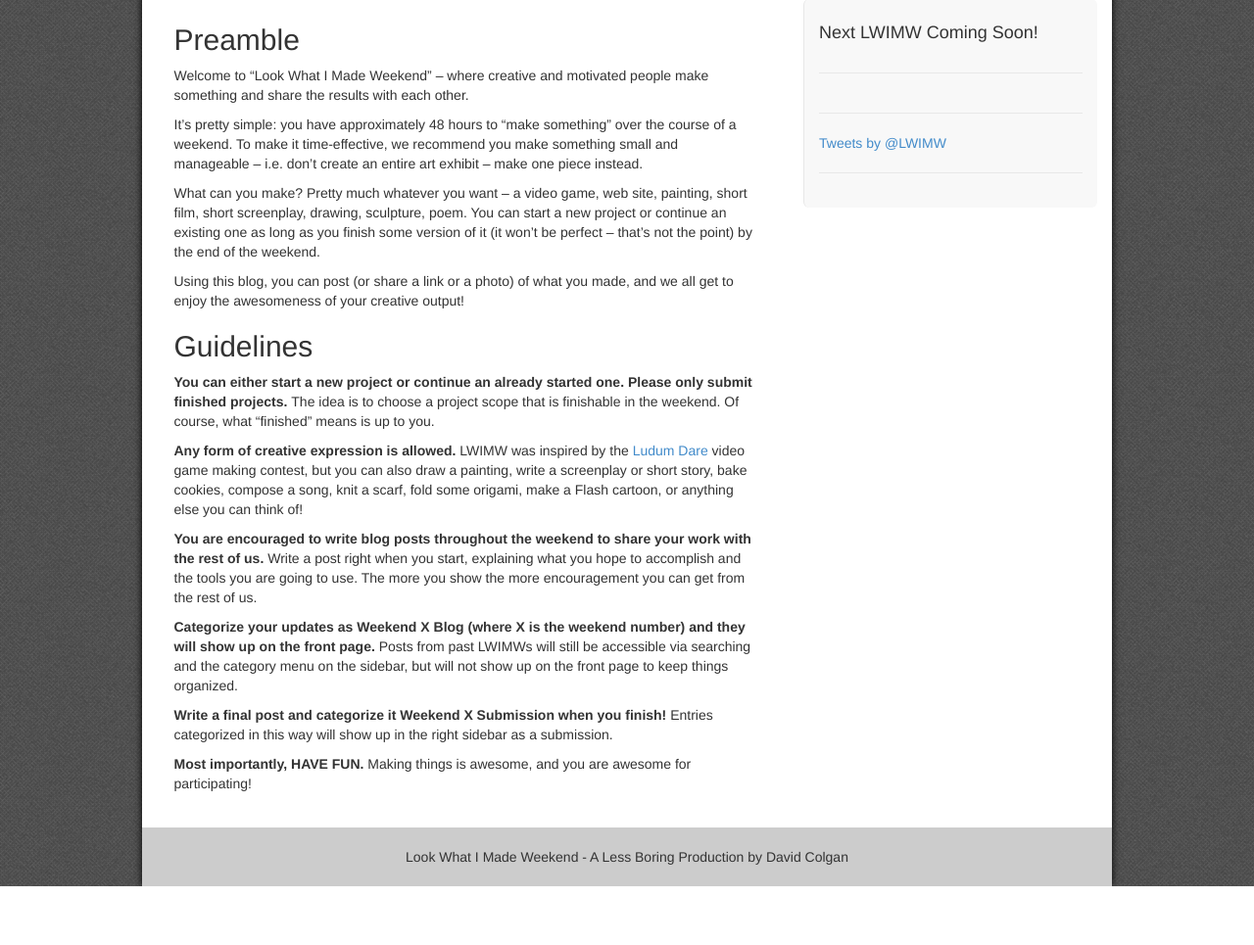
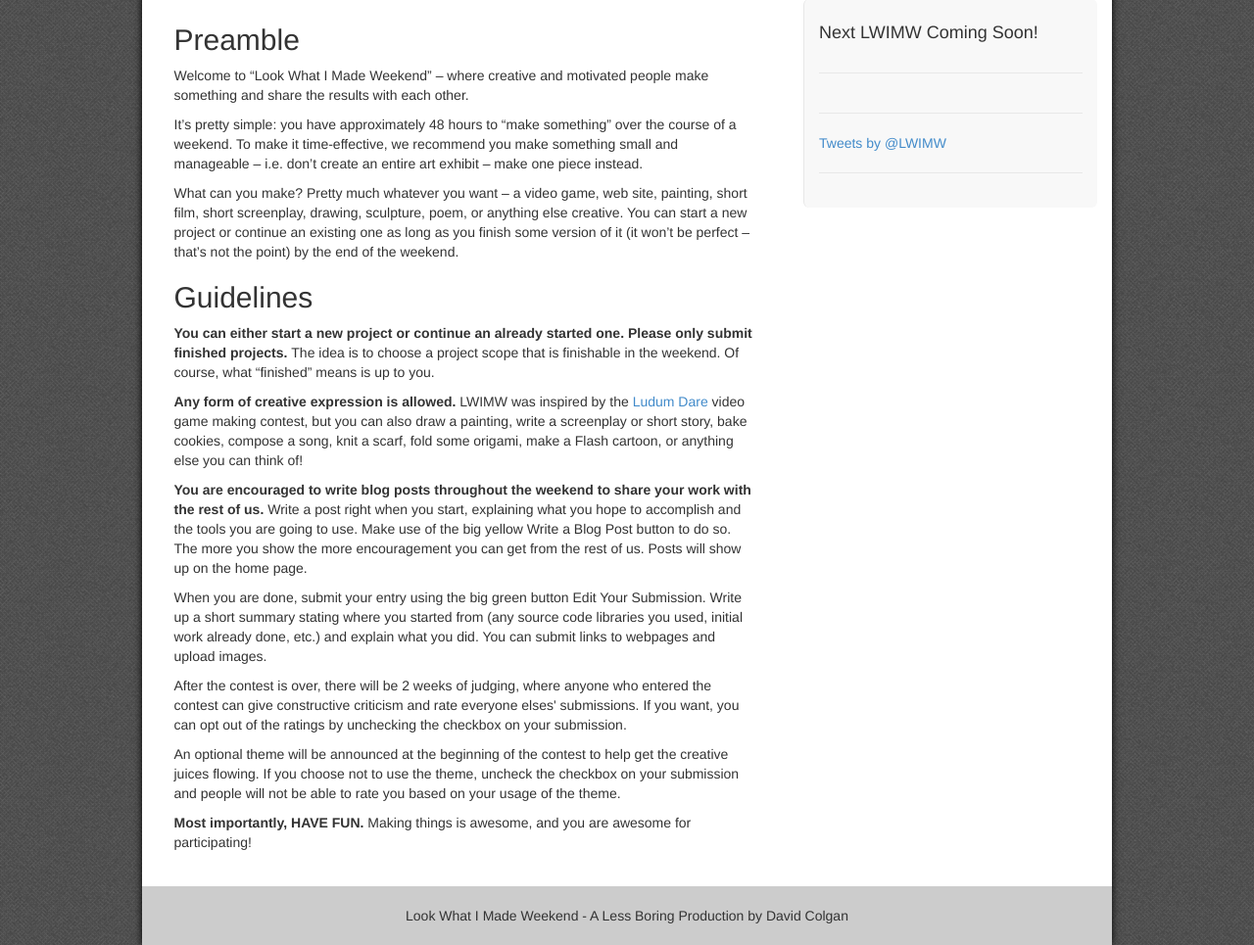
Before and after one commit to dvcolgan/lookwhatimadeweekend, a Django app: template templates/guidelines.html in a window 1280 px wide. Shown: the part 353-1318 px from the top of the page at 98% size. Before the commit the page ends 1258 px from the top, so only its background shows below. Run offline with Django 3.2, Linux system fonts and the light colour scheme; the template is opened without the code that fills it, so the values that code supplies are empty; parts of the project's set-up code (start-up, migrations or seed data) failed here and were passed over; some libraries are stand-ins or nearby versions.

Commit message:
updated guidelines

```diff
--- a/templates/guidelines.html
+++ b/templates/guidelines.html
@@ -14,9 +14,7 @@
 
 <p>It’s pretty simple: you have approximately 48 hours to &#8220;make something&#8221; over the course of a weekend. To make it time-effective, we recommend you make something small and manageable – i.e. don’t create an entire art exhibit – make one piece instead.</p>
 
-<p>What can you make? Pretty much whatever you want – a video game, web site, painting, short film, short screenplay, drawing, sculpture, poem.  You can start a new project or continue an existing one as long as you finish some version of it (it won’t be perfect – that’s not the point) by the end of the weekend.</p>
-
-<p>Using this blog, you can post (or share a link or a photo) of what you made, and we all get to enjoy the awesomeness of your creative output!</p>
+<p>What can you make? Pretty much whatever you want – a video game, web site, painting, short film, short screenplay, drawing, sculpture, poem, or anything else creative.  You can start a new project or continue an existing one as long as you finish some version of it (it won’t be perfect – that’s not the point) by the end of the weekend.</p>
 
 <h2>Guidelines</h2>
 
@@ -24,11 +22,13 @@
 
 <p><strong>Any form of creative expression is allowed.</strong>  LWIMW was inspired by the <a href="http://ludumdare.com/compo" target="_blank">Ludum Dare</a> video game making contest, but you can also draw a painting, write a screenplay or short story, bake cookies, compose a song, knit a scarf, fold some origami, make a Flash cartoon, or anything else you can think of!</p>
 
-<p><strong>You are encouraged to write blog posts throughout the weekend to share your work with the rest of us.</strong>  Write a post right when you start, explaining what you hope to accomplish and the tools you are going to use.  The more you show the more encouragement you can get from the rest of us.</p>
+<p><strong>You are encouraged to write blog posts throughout the weekend to share your work with the rest of us.</strong>  Write a post right when you start, explaining what you hope to accomplish and the tools you are going to use.  Make use of the big yellow Write a Blog Post button to do so.  The more you show the more encouragement you can get from the rest of us.  Posts will show up on the home page.</p>
 
-<p><strong>Categorize your updates as Weekend X Blog (where X is the weekend number) and they will show up on the front page.</strong>  Posts from past LWIMWs will still be accessible via searching and the category menu on the sidebar, but will not show up on the front page to keep things organized.</p>
+<p>When you are done, submit your entry using the big green button Edit Your Submission.  Write up a short summary stating where you started from (any source code libraries you used, initial work already done, etc.) and explain what you did.  You can submit links to webpages and upload images.</p>
 
-<p><b>Write a final post and categorize it Weekend X Submission when you finish!</b>  Entries categorized in this way will show up in the right sidebar as a submission.</p>
+<p>After the contest is over, there will be 2 weeks of judging, where anyone who entered the contest can give constructive criticism and rate everyone elses' submissions.  If you want, you can opt out of the ratings by unchecking the checkbox on your submission.</p>
+
+<p>An optional theme will be announced at the beginning of the contest to help get the creative juices flowing.  If you choose not to use the theme, uncheck the checkbox on your submission and people will not be able to rate you based on your usage of the theme.</p>
 
 <p><strong>Most importantly, HAVE FUN.</strong>  Making things is awesome, and you are awesome for participating!</p>
 {% endblock %}
```
